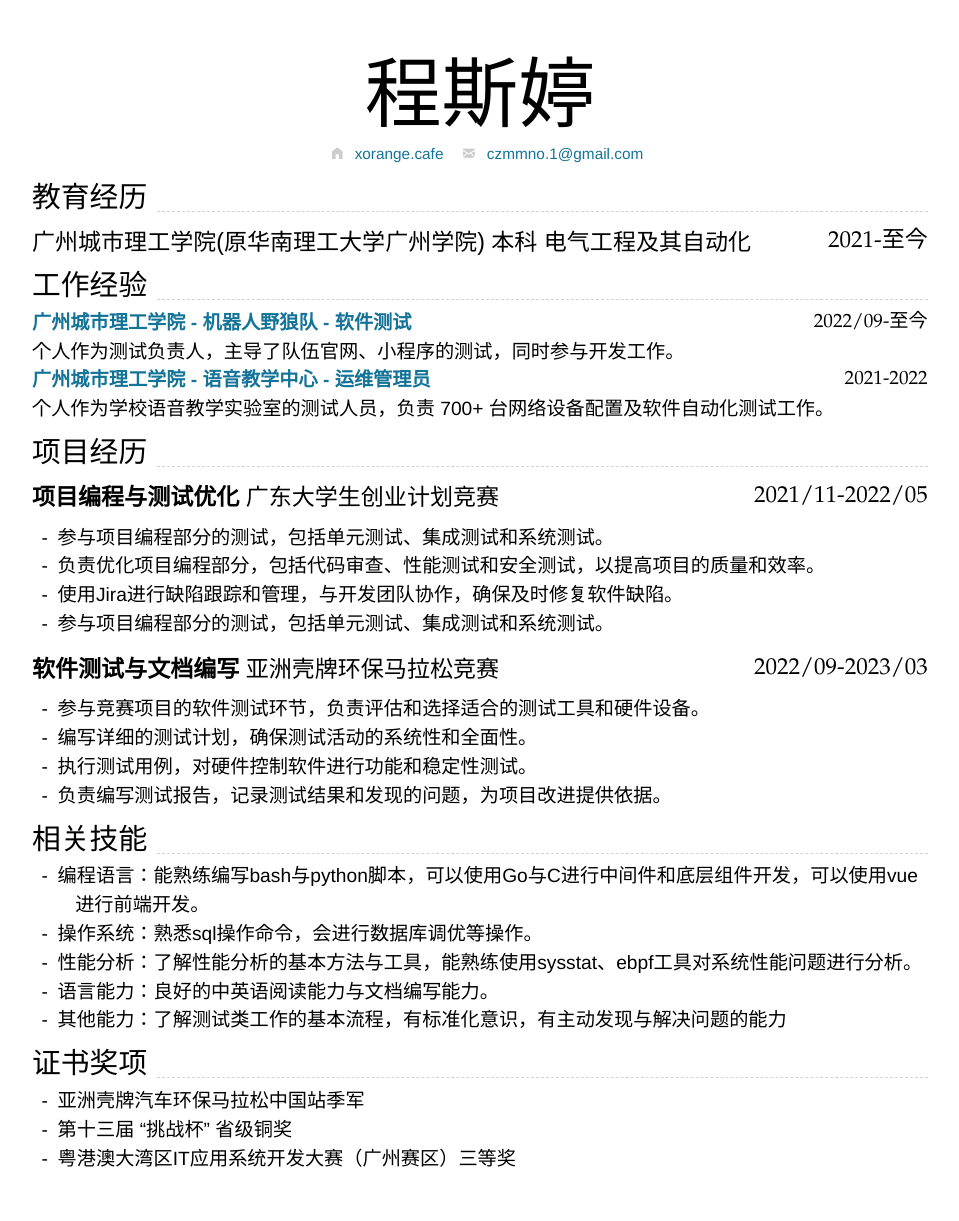
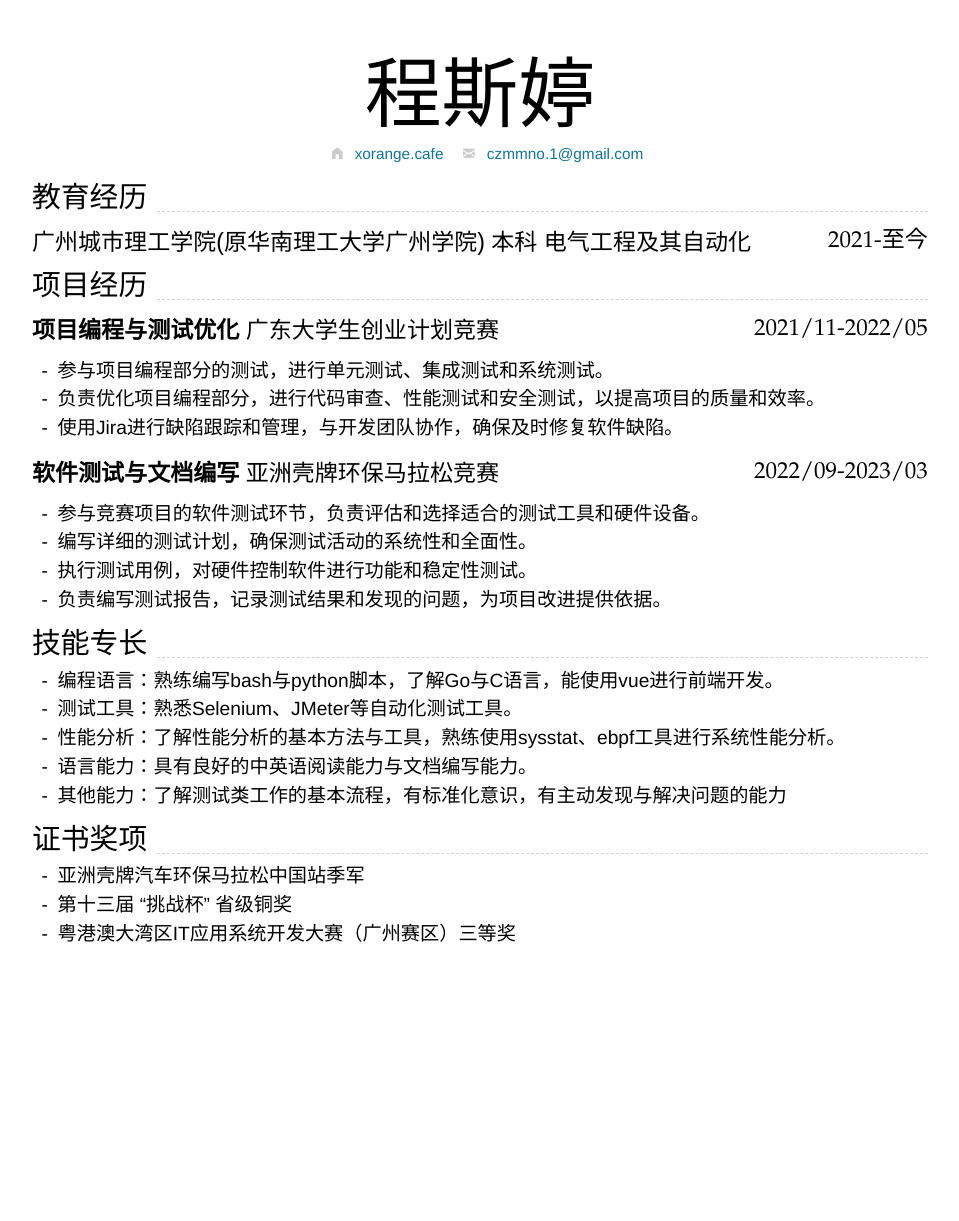
Before and after one commit to Lovelycz/resume, a Jekyll site: the page built from index.md, in a window 1280 px wide. Shown: the whole page, without its empty margins (160-1119 px from the left). Built offline with Jekyll 4.4.1, drawn with Linux system fonts in a browser that asks for light colours; nearby versions of some CDN libraries; after the commit the page ends 997 px from its top, so only the background shows below that.

Commit message:
index.md

```diff
--- a/index.md
+++ b/index.md
@@ -17,25 +17,14 @@ homepage:
 
 ### 广州城市理工学院(原华南理工大学广州学院) 本科 电气工程及其自动化 `2021-至今`
 
-## 工作经验
-
-[**广州城市理工学院 - 机器人野狼队 - 软件测试**](https://gcubot.cn) `2022/09-至今`
-
-个人作为测试负责人，主导了队伍官网、小程序的测试，同时参与开发工作。
-
-[**广州城市理工学院 - 语音教学中心 - 运维管理员**](https://wy.gcu.edu.cn/2023/0523/c768a150266/page.htm) `2021-2022`
-
-个人作为学校语音教学实验室的测试人员，负责 700+ 台网络设备配置及软件自动化测试工作。
 
 ## 项目经历
 
-
 ### **项目编程与测试优化** *广东大学生创业计划竞赛* `2021/11-2022/05`
 
-- 参与项目编程部分的测试，包括单元测试、集成测试和系统测试。
-- 负责优化项目编程部分，包括代码审查、性能测试和安全测试，以提高项目的质量和效率。
+- 参与项目编程部分的测试，进行单元测试、集成测试和系统测试。
+- 负责优化项目编程部分，进行代码审查、性能测试和安全测试，以提高项目的质量和效率。
 - 使用Jira进行缺陷跟踪和管理，与开发团队协作，确保及时修复软件缺陷。
-- 参与项目编程部分的测试，包括单元测试、集成测试和系统测试。
 
 
 ### **软件测试与文档编写** *亚洲壳牌环保马拉松竞赛* `2022/09-2023/03`
@@ -45,12 +34,13 @@ homepage:
 - 执行测试用例，对硬件控制软件进行功能和稳定性测试。
 - 负责编写测试报告，记录测试结果和发现的问题，为项目改进提供依据。
 
-## 相关技能
 
-- 编程语言：能熟练编写bash与python脚本，可以使用Go与C进行中间件和底层组件开发，可以使用vue进行前端开发。
-- 操作系统：熟悉sql操作命令，会进行数据库调优等操作。
-- 性能分析：了解性能分析的基本方法与工具，能熟练使用sysstat、ebpf工具对系统性能问题进行分析。
-- 语言能力：良好的中英语阅读能力与文档编写能力。
+## 技能专长
+
+- 编程语言：熟练编写bash与python脚本，了解Go与C语言，能使用vue进行前端开发。
+- 测试工具：熟悉Selenium、JMeter等自动化测试工具。
+- 性能分析：了解性能分析的基本方法与工具，熟练使用sysstat、ebpf工具进行系统性能分析。
+- 语言能力：具有良好的中英语阅读能力与文档编写能力。
 - 其他能力：了解测试类工作的基本流程，有标准化意识，有主动发现与解决问题的能力
 
 ## 证书奖项
```
